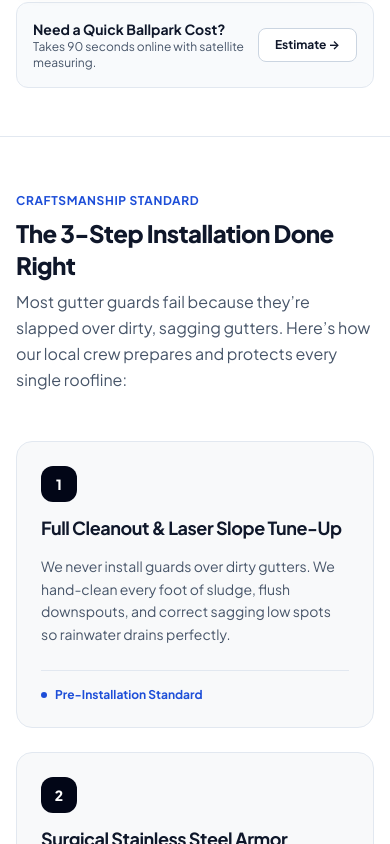
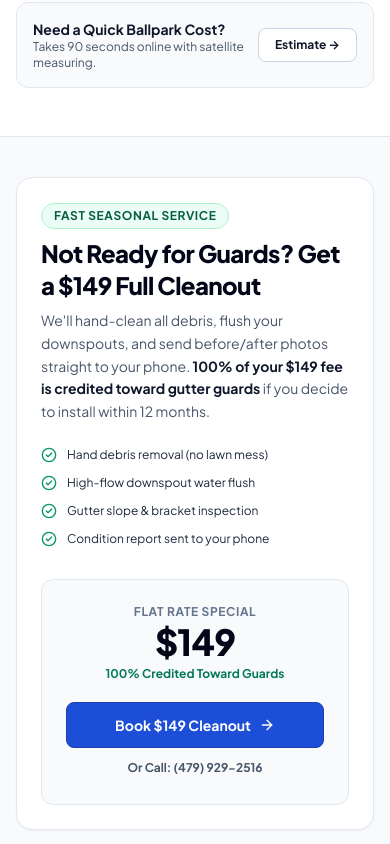
Before and after one commit to deimaxax/ozarkgutterguard, a Next.js app: page / in a window 390 px wide. Shown: the part 1180-2024 px from the top of the page. Built offline with nearby package versions, Linux system fonts and the light colour scheme.

Commit message:
refactor(home): move  cleanout offer directly under hero and optimize mobile copywriting

```diff
--- a/src/app/page.tsx
+++ b/src/app/page.tsx
@@ -2,11 +2,11 @@ import React from 'react';
 import TopBar from '@/components/TopBar';
 import Header from '@/components/Header';
 import HeroSection from '@/components/HeroSection';
+import GutterCleaningBanner from '@/components/GutterCleaningBanner';
 import SystemicScopeSection from '@/components/SystemicScopeSection';
 import ComparisonMatrix from '@/components/ComparisonMatrix';
 import BeforeAfterGallery from '@/components/BeforeAfterGallery';
 import FounderTrustSection from '@/components/FounderTrustSection';
-import GutterCleaningBanner from '@/components/GutterCleaningBanner';
 import TestimonialsSection from '@/components/TestimonialsSection';
 import CitySilosSection from '@/components/CitySilosSection';
 import FaqSection from '@/components/FaqSection';
@@ -23,23 +23,23 @@ export default function HomePage() {
       <Header />
 
       <main className="flex-1">
-        {/* 3. Hero & Instant 90-Sec Satellite Quote Estimator */}
+        {/* 3. Hero Section (Home Services Proposition + Direct CTAs) */}
         <HeroSection />
 
-        {/* 4. Core 3-Pillar System (Pitch Correction, 316 Mesh, Fascia Mount) */}
+        {/* 4. $149 Cleanout & Inspection Offer (High-Converting Gateway immediately visible on Mobile) */}
+        <GutterCleaningBanner />
+
+        {/* 5. The 3-Step Installation Done Right */}
         <SystemicScopeSection />
 
-        {/* 5. Detailed Specifications Comparison Matrix (Us vs Franchise vs DIY) */}
+        {/* 6. Honest Comparison Table (Us vs Big Brand Franchises vs DIY) */}
         <ComparisonMatrix />
 
-        {/* 6. Photographic Field Proof Across Northwest Arkansas */}
+        {/* 7. Real Local Workmanship & Photos */}
         <BeforeAfterGallery />
 
-        {/* 7. Local Founder Accountability & Clean Yard Promise */}
+        {/* 8. Local Founder Accountability & Clean Yard Promise */}
         <FounderTrustSection />
-
-        {/* 8. Seasonal Maintenance & $149 Cleanout Gateway */}
-        <GutterCleaningBanner />
 
         {/* 9. Verified 5.0 Star Google Reviews */}
         <TestimonialsSection />
@@ -51,10 +51,10 @@ export default function HomePage() {
         <FaqSection />
       </main>
 
-      {/* 12. Complete Local Contractor Footer */}
+      {/* 12. Minimal Clean Contractor Footer */}
       <Footer />
 
-      {/* 13. Mobile Utility Action Strip */}
+      {/* 13. Mobile Sticky Bottom Action Strip */}
       <StickyMobileBar />
     </div>
   );
--- a/src/components/GutterCleaningBanner.tsx
+++ b/src/components/GutterCleaningBanner.tsx
@@ -1,70 +1,71 @@
 import React from 'react';
 import Link from 'next/link';
-import { ArrowRight, Phone } from 'lucide-react';
+import { ArrowRight, Phone, CheckCircle2 } from 'lucide-react';
 
 export default function GutterCleaningBanner() {
   const phoneHref = "tel:+14799292516";
   const phoneDisplay = "(479) 929-2516";
 
   return (
-    <section className="bg-white border-b border-slate-200 py-12 sm:py-16 text-slate-900">
+    <section className="bg-slate-50 border-b border-slate-200 py-10 sm:py-16 text-slate-900">
       <div className="max-w-7xl mx-auto px-4 sm:px-6 lg:px-8">
 
-        <div className="grid grid-cols-1 lg:grid-cols-12 gap-10 lg:gap-14 items-center">
+        <div className="bg-white rounded-2xl border border-slate-200 p-6 sm:p-10 shadow-sm">
+          <div className="grid grid-cols-1 lg:grid-cols-12 gap-8 lg:gap-12 items-center">
 
-          {/* Left Col: Info & 4 Simple Steps */}
-          <div className="lg:col-span-8 space-y-6">
+            {/* Left Col: Offer details */}
+            <div className="lg:col-span-8 space-y-4">
               <div className="space-y-2">
-              <span className="text-xs font-bold text-[#1D4ED8] uppercase tracking-wider block">
-                Seasonal Gutter Maintenance
-              </span>
-              <h2 className="text-3xl sm:text-4xl font-extrabold text-[#0F172A] tracking-tight">
-                $149 Complete Gutter Cleaning &amp; Inspection
+                <div className="inline-flex items-center gap-1.5 px-3 py-1 rounded-full bg-emerald-50 border border-emerald-200 text-emerald-800 text-xs font-bold uppercase tracking-wider">
+                  <span>Fast Seasonal Service</span>
+                </div>
+                <h2 className="text-2xl sm:text-3xl lg:text-4xl font-black text-slate-950 tracking-tight">
+                  Not Ready for Guards? Get a $149 Full Cleanout
                 </h2>
-              <p className="text-base text-slate-600 leading-relaxed font-normal">
-                Not ready for permanent gutter guards yet? We provide complete hand debris removal, downspout flushing, and a roofline condition check. <strong className="text-slate-900 font-bold">100% of your $149 fee is credited</strong> toward guards if you decide to install within 12 months.
+                <p className="text-sm sm:text-base text-slate-600 leading-relaxed font-normal">
+                  We'll hand-clean all debris, flush your downspouts, and send before/after photos straight to your phone. <strong className="text-slate-900 font-bold">100% of your $149 fee is credited toward gutter guards</strong> if you decide to install within 12 months.
                 </p>
               </div>
 
-            {/* 4 Simple Items */}
-            <div className="grid grid-cols-1 sm:grid-cols-2 gap-4 text-sm text-slate-700 border-t border-slate-200 pt-6">
-              <div className="space-y-1">
-                <strong className="text-slate-900 font-semibold block">1. Hand Debris Removal</strong>
-                <p className="text-xs text-slate-500">All sludge and leaves bagged and hauled away with zero lawn mess.</p>
+              {/* 4 Simple Checkpoints */}
+              <div className="grid grid-cols-1 sm:grid-cols-2 gap-3 text-xs sm:text-sm text-slate-800 pt-2">
+                <div className="flex items-center gap-2.5">
+                  <CheckCircle2 className="w-4 h-4 text-emerald-600 shrink-0" />
+                  <span>Hand debris removal (no lawn mess)</span>
                 </div>
-              <div className="space-y-1">
-                <strong className="text-slate-900 font-semibold block">2. Downspout Water Flush</strong>
-                <p className="text-xs text-slate-500">High-flow water clearing to make sure downspouts drain freely.</p>
+                <div className="flex items-center gap-2.5">
+                  <CheckCircle2 className="w-4 h-4 text-emerald-600 shrink-0" />
+                  <span>High-flow downspout water flush</span>
                 </div>
-              <div className="space-y-1">
-                <strong className="text-slate-900 font-semibold block">3. Pitch &amp; Hanger Check</strong>
-                <p className="text-xs text-slate-500">We check for low spots, loose brackets, and sagging corners.</p>
+                <div className="flex items-center gap-2.5">
+                  <CheckCircle2 className="w-4 h-4 text-emerald-600 shrink-0" />
+                  <span>Gutter slope &amp; bracket inspection</span>
                 </div>
-              <div className="space-y-1">
-                <strong className="text-slate-900 font-semibold block">4. Photo Report to Your Phone</strong>
-                <p className="text-xs text-slate-500">Clear photos of your gutters and roofline sent directly to your phone.</p>
+                <div className="flex items-center gap-2.5">
+                  <CheckCircle2 className="w-4 h-4 text-emerald-600 shrink-0" />
+                  <span>Condition report sent to your phone</span>
                 </div>
               </div>
             </div>
 
             {/* Right Col: Price Card */}
-          <div className="lg:col-span-4 rounded-2xl border border-slate-200 bg-[#F8F9FA] p-8 space-y-6 text-center shadow-xs">
-            <div className="space-y-1">
+            <div className="lg:col-span-4 rounded-xl border border-slate-200 bg-slate-50 p-6 space-y-4 text-center">
+              <div className="space-y-0.5">
                 <span className="text-xs font-bold uppercase tracking-wider text-slate-500 block">
-                Flat Rate Cleanout
+                  Flat Rate Special
                 </span>
-              <div className="text-4xl sm:text-5xl font-extrabold text-[#0F172A] tracking-tight">
+                <div className="text-4xl sm:text-5xl font-black text-slate-950 tracking-tight">
                   $149
                 </div>
-              <span className="text-xs font-semibold text-emerald-700 block">
-                100% Fee Credited Toward Guards
+                <span className="text-xs font-bold text-emerald-700 block pt-0.5">
+                  100% Credited Toward Guards
                 </span>
               </div>
 
-            <div className="space-y-3">
+              <div className="space-y-2 pt-1">
                 <Link
                   href="/gutter-cleaning"
-                className="w-full btn-contractor-primary py-3.5 px-4 text-sm font-bold flex items-center justify-center gap-2 shadow-xs transition"
+                  className="w-full btn-contractor-primary min-h-[46px] py-3 px-4 text-sm font-bold flex items-center justify-center gap-2 shadow-xs transition"
                 >
                   <span>Book $149 Cleanout</span>
                   <ArrowRight className="w-4 h-4" />
@@ -72,13 +73,14 @@ export default function GutterCleaningBanner() {
 
                 <a
                   href={phoneHref}
-                className="block text-xs font-bold text-slate-600 hover:text-slate-900 transition"
+                  className="block text-xs font-bold text-slate-600 hover:text-slate-900 transition py-1"
                 >
-                Or Call Dispatch: {phoneDisplay}
+                  Or Call: {phoneDisplay}
                 </a>
               </div>
             </div>
 
+          </div>
         </div>
 
       </div>
```
Lines whose indentation alone changed are shown as unchanged.
